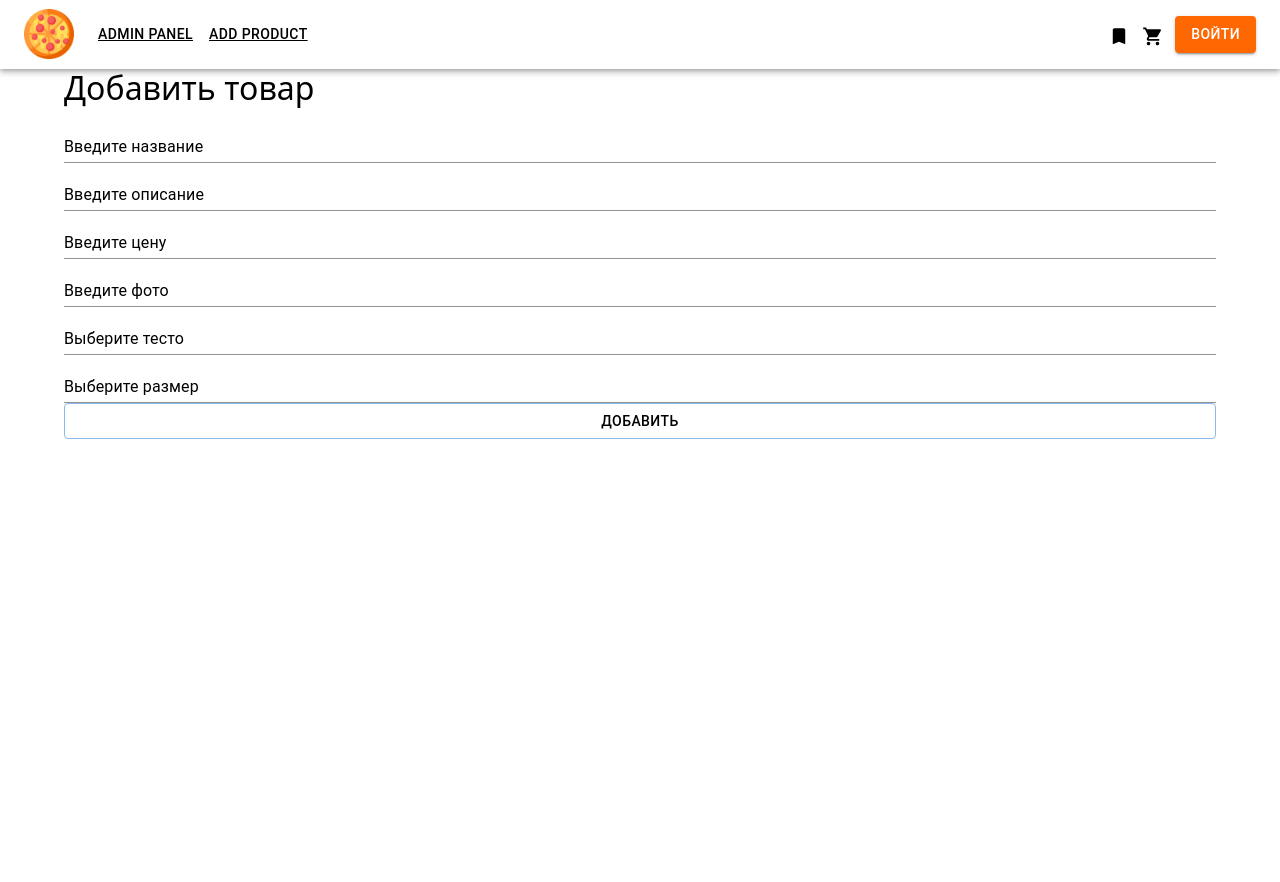
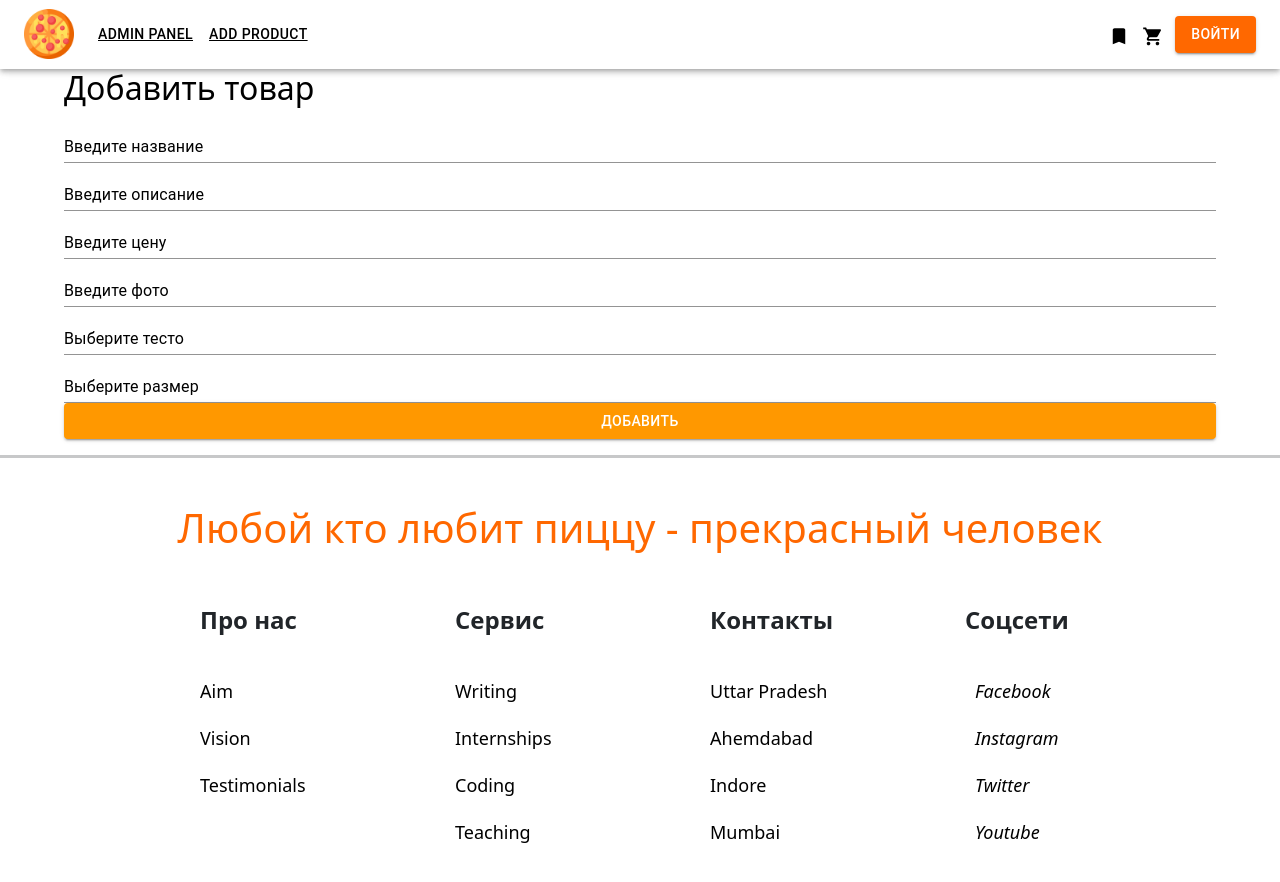
Before and after one commit to MorgDzh/Bio-Pizza, a React (Create React App) app: page /admin-panel/add in a window 1280 px wide. Shown: the top 882 px of the page. Before the commit the page ends 800 px from the top, so only its background shows below. Built offline with nearby package versions, Linux system fonts and the light colour scheme; no server answers.

Commit message:
added footer

```diff
--- a/package.json
+++ b/package.json
@@ -27,6 +27,7 @@
     "react-router-dom": "^6.3.0",
     "react-scripts": "5.0.1",
     "react-square-payment-form": "^0.7.2",
+    "styled-components": "^5.3.5",
     "web-vitals": "^2.1.4"
   },
   "scripts": {
--- a/src/App.js
+++ b/src/App.js
@@ -7,6 +7,7 @@
 import ReactBootstrapCarousel from "react-bootstrap-carousel";
 import "bootstrap/dist/css/bootstrap.css";
 import "react-bootstrap-carousel/dist/react-bootstrap-carousel.css";
+import Footer from "./components/Footer";
 
 const App = () => {
   return (
--- a/src/Navigation.js
+++ b/src/Navigation.js
@@ -9,6 +9,7 @@
 import ProductDetails from "./pages/ProductDetails";
 import Favorites from "./pages/Favorites"
 import NotFoundPage from "./pages/NotFoundPage";
+import Footer from "./components/Footer";
 
 const Navigation = () => {
   return (
@@ -24,6 +25,7 @@
         <Route path="/favorites" element={<Favorites/>}/>
         <Route path="/*" element={< NotFoundPage />} />
       </Routes>
+      <Footer />
     </BrowserRouter>
   );
 };
--- /dev/null
+++ b/src/components/Footer.jsx
@@ -0,0 +1,84 @@
+import React from "react";
+import {
+  Box,
+  Container,
+  Row,
+  Column,
+  FooterLink,
+  Heading,
+} from "./FooterStyles";
+
+const Footer = () => {
+  return (
+    <>
+      <hr className="footer-line"
+        style={{
+          border: "none",
+          background: "212529",
+          color: "212529",
+          height: "3px",
+        }}
+      />
+      <Box>
+        <h1
+          style={{
+            color: "#ff6800",
+            textAlign: "center",
+            marginBottom: "50px",
+            marginTop: "-50px",
+          }}
+        >
+          Любой кто любит пиццу - прекрасный человек
+        </h1>
+        <Container>
+          <Row>
+            <Column>
+              <Heading>Про нас</Heading>
+              <FooterLink href="#">Aim</FooterLink>
+              <FooterLink href="#">Vision</FooterLink>
+              <FooterLink href="#">Testimonials</FooterLink>
+            </Column>
+            <Column>
+              <Heading>Сервис</Heading>
+              <FooterLink href="#">Writing</FooterLink>
+              <FooterLink href="#">Internships</FooterLink>
+              <FooterLink href="#">Coding</FooterLink>
+              <FooterLink href="#">Teaching</FooterLink>
+            </Column>
+            <Column>
+              <Heading>Контакты</Heading>
+              <FooterLink href="#">Uttar Pradesh</FooterLink>
+              <FooterLink href="#">Ahemdabad</FooterLink>
+              <FooterLink href="#">Indore</FooterLink>
+              <FooterLink href="#">Mumbai</FooterLink>
+            </Column>
+            <Column>
+              <Heading>Соцсети</Heading>
+              <FooterLink href="#">
+                <i className="fab fa-facebook-f">
+                  <span style={{ marginLeft: "10px" }}>Facebook</span>
+                </i>
+              </FooterLink>
+              <FooterLink href="#">
+                <i className="fab fa-instagram">
+                  <span style={{ marginLeft: "10px" }}>Instagram</span>
+                </i>
+              </FooterLink>
+              <FooterLink href="#">
+                <i className="fab fa-twitter">
+                  <span style={{ marginLeft: "10px" }}>Twitter</span>
+                </i>
+              </FooterLink>
+              <FooterLink href="#">
+                <i className="fab fa-youtube">
+                  <span style={{ marginLeft: "10px" }}>Youtube</span>
+                </i>
+              </FooterLink>
+            </Column>
+          </Row>
+        </Container>
+      </Box>
+    </>
+  );
+};
+export default Footer;
--- /dev/null
+++ b/src/components/FooterStyles.jsx
@@ -0,0 +1,58 @@
+import styled from "styled-components";
+
+export const Box = styled.div`
+  padding: 80px 60px;
+  background: white;
+  position: absolute;
+//   bottom: 0;
+  width: 100%;
+
+  @media (max-width: 1000px) {
+    padding: 70px 30px;
+  }
+`;
+
+export const Container = styled.div`
+  display: flex;
+  flex-direction: column;
+  justify-content: center;
+  max-width: 1000px;
+  margin: 0 auto;
+  /* background: red; */
+`;
+
+export const Column = styled.div`
+  display: flex;
+  flex-direction: column;
+  text-align: left;
+  margin-left: 60px;
+`;
+
+export const Row = styled.div`
+  display: grid;
+  grid-template-columns: repeat(auto-fill, minmax(185px, 1fr));
+  grid-gap: 20px;
+
+  @media (max-width: 1000px) {
+    grid-template-columns: repeat(auto-fill, minmax(200px, 1fr));
+  }
+`;
+
+export const FooterLink = styled.a`
+  color: #fff;
+  margin-bottom: 20px;
+  font-size: 18px;
+  text-decoration: none;
+
+  &:hover {
+    color: green;
+    transition: 200ms ease-in;
+  }
+`;
+
+export const Heading = styled.p`
+  font-size: 24px;
+  color: #fff;
+  margin-bottom: 40px;
+  font-weight: bold;
+`;
--- a/src/components/Payment.jsx
+++ b/src/components/Payment.jsx
@@ -66,7 +66,7 @@
             onChange={this.handleInputChange}
             onFocus={this.handleInputFocus}
           />
-          <button type='submit'>Добавить</button>
+          <button type='submit' className='pay-btn'>Добавить</button>
         </form>
       </div>
     );
--- a/src/index.css
+++ b/src/index.css
@@ -41,6 +41,11 @@
   display: flex;
   flex-wrap: wrap;
   flex-direction: column;
+}
+
+.add-btn {
+  color: white !important;
+  background-color: #ff9800 !important;
 }
 
 .products-list {
@@ -221,6 +226,10 @@
   color: white !important;
 }
 
+.pay-btn {
+  background-color : #ff6800 !important
+}
+
 h2 {
   color: black;
 }
--- a/src/pages/AddProductPage.jsx
+++ b/src/pages/AddProductPage.jsx
@@ -116,7 +116,7 @@
                 <MenuItem value="l">LARGE</MenuItem>
               </Select>
             </FormControl>
-            <Button type="submit" variant="outlined">
+            <Button type="submit" variant="contained" className="add-btn">
               Добавить
             </Button>
           </form>
--- a/src/pages/MainPage.jsx
+++ b/src/pages/MainPage.jsx
@@ -3,6 +3,7 @@
 import { useEffect } from "react";
 import DemoCarousel from "../components/Carousel";
 import FiltersBlock from "../components/FiltersBlock";
+import Footer from "../components/Footer";
 import MyPagination from "../components/MyPagination";
 import ProductCard from "../components/ProductCard";
 import { clientContext } from "../contexts/ClientContext";
```
Also changed, not shown: 1 other file (tests, documents, lock files or other folders).
